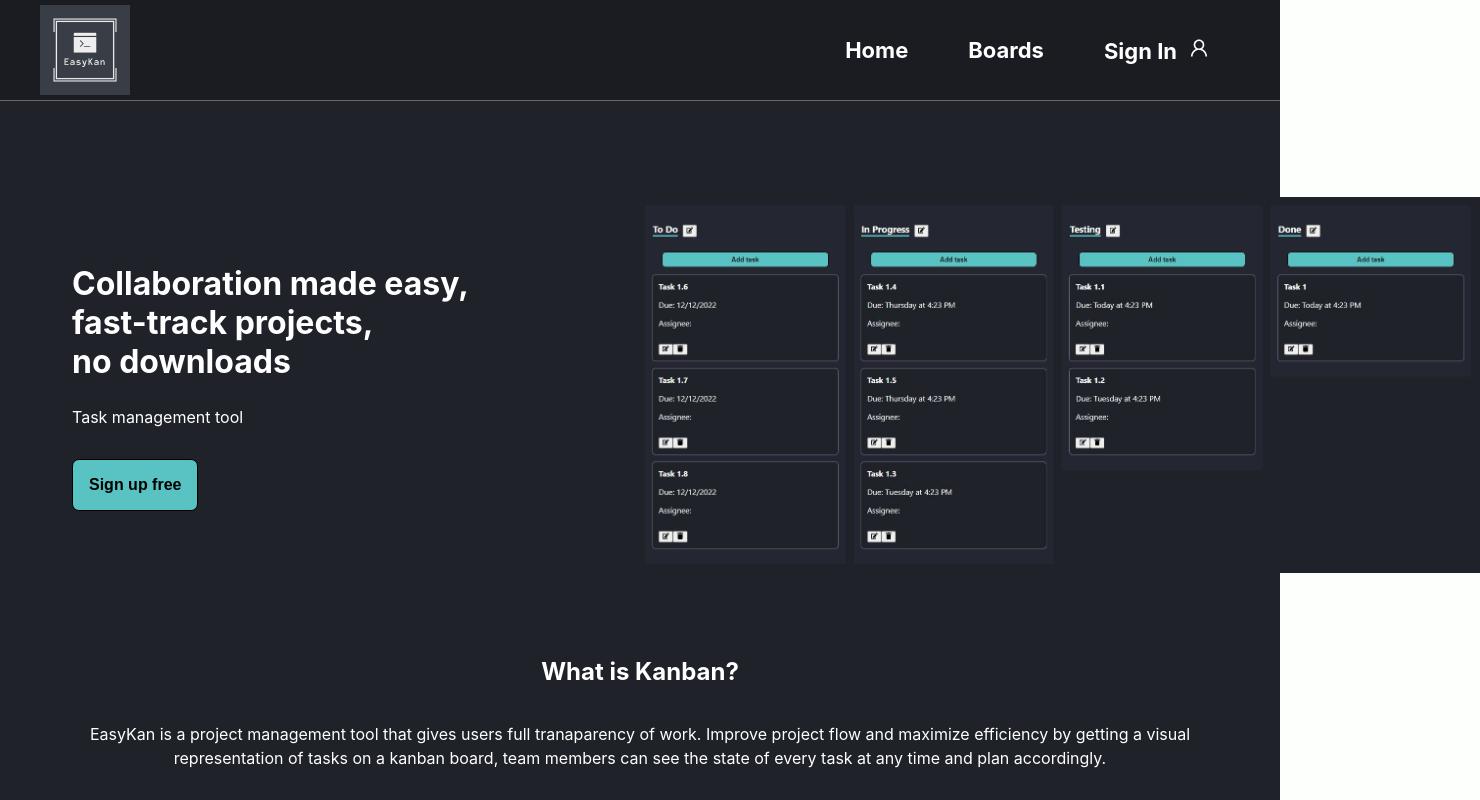
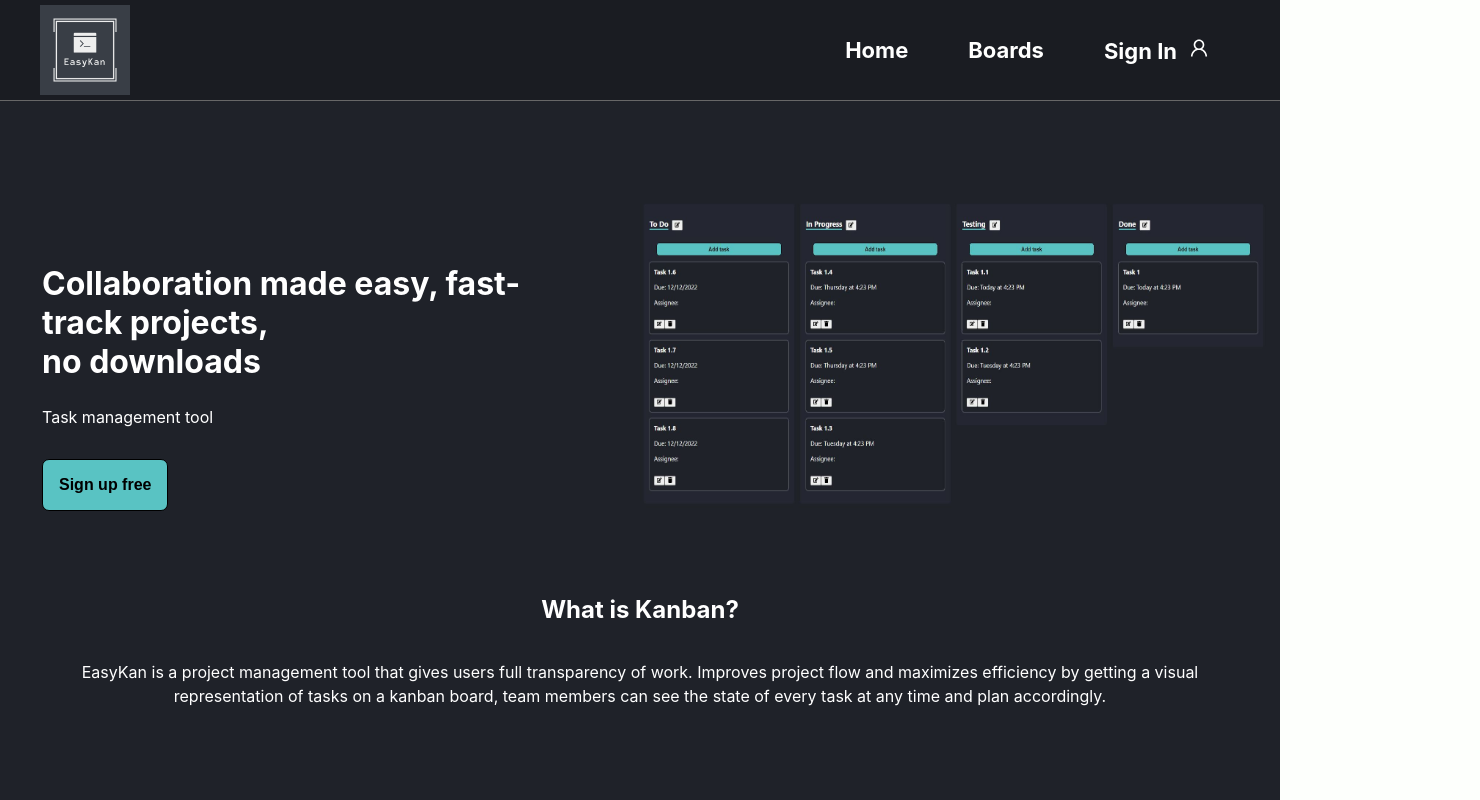
Before and after one commit to thuygiang3004/kanbanFrontend, a React (Create React App) app: page / in a window 1280 px wide. Shown: the top 800 px of the page, 1480 px wide, since content can reach past the window. Built offline with nearby package versions, Linux system fonts and the light colour scheme.

Commit message:
fixing styling of home page

```diff
--- a/src/index.css
+++ b/src/index.css
@@ -368,9 +368,11 @@ select {
 
 /*  HOMEPAGE */
 main .container {
-  max-width: 1200px;
-  padding-block: 6em;
-  margin: auto;
+  /* max-width: 1200px; */
+  padding-block-start: 6em;
+  padding-left: 10px;
+  padding-right: 10px;
+  /* margin: auto; */
 }
 
 .hero-section {
@@ -384,7 +386,7 @@ main .container {
 }
 .hero-img {
   height: 100%;
-  width: 140%;
+  width: 100%;
 }
 
 .nav-icon {
@@ -394,7 +396,7 @@ main .container {
 .hero-text {
   padding-top: 2.5em;
   padding-left: 2em;
-  padding-right: 10em;
+  padding-right: 5em;
 }
 
 .home-btn {
--- a/src/pages/Home.js
+++ b/src/pages/Home.js
@@ -1,5 +1,5 @@
-import React, { Component } from 'react';
-import { Link } from 'react-router-dom';
+import React, { Component } from "react";
+import { Link } from "react-router-dom";
 
 export default class Home extends Component {
   render() {
@@ -24,7 +24,7 @@ export default class Home extends Component {
           <h2>What is Kanban?</h2>
           <p>
             EasyKan is a project management tool that gives users full
-            tranaparency of work. Improve project flow and maximize efficiency
+            transparency of work. Improves project flow and maximizes efficiency
             by getting a visual representation of tasks on a kanban board, team
             members can see the state of every task at any time and plan
             accordingly.
```
